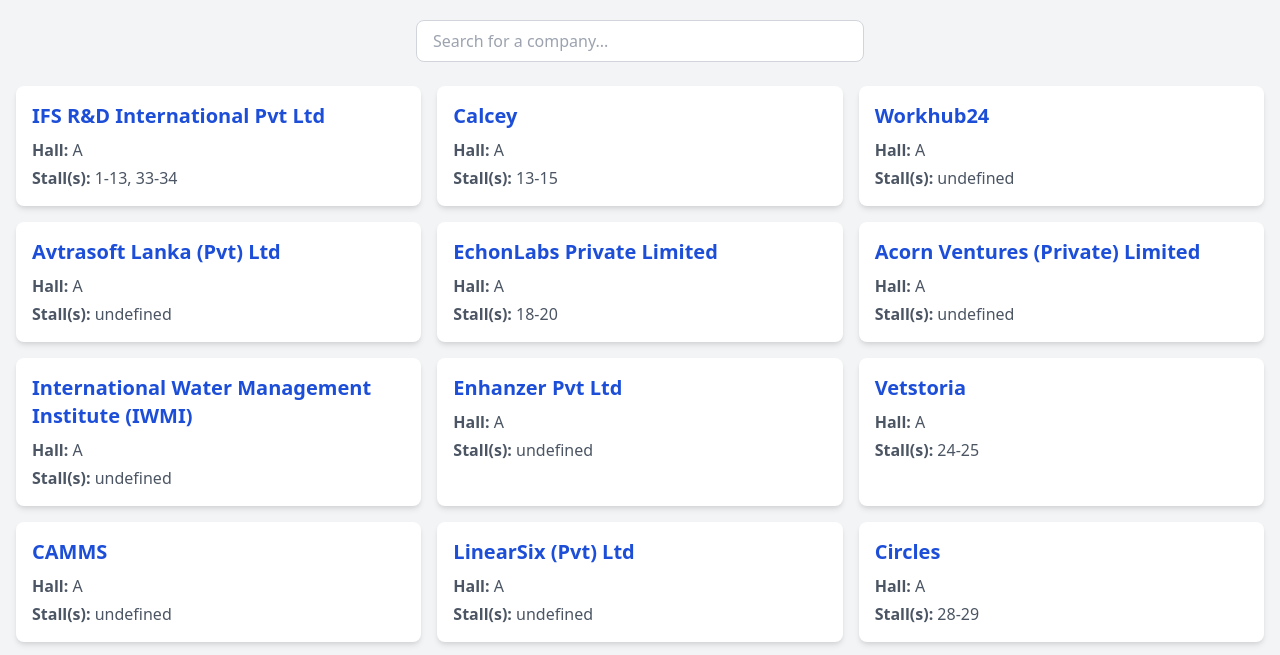
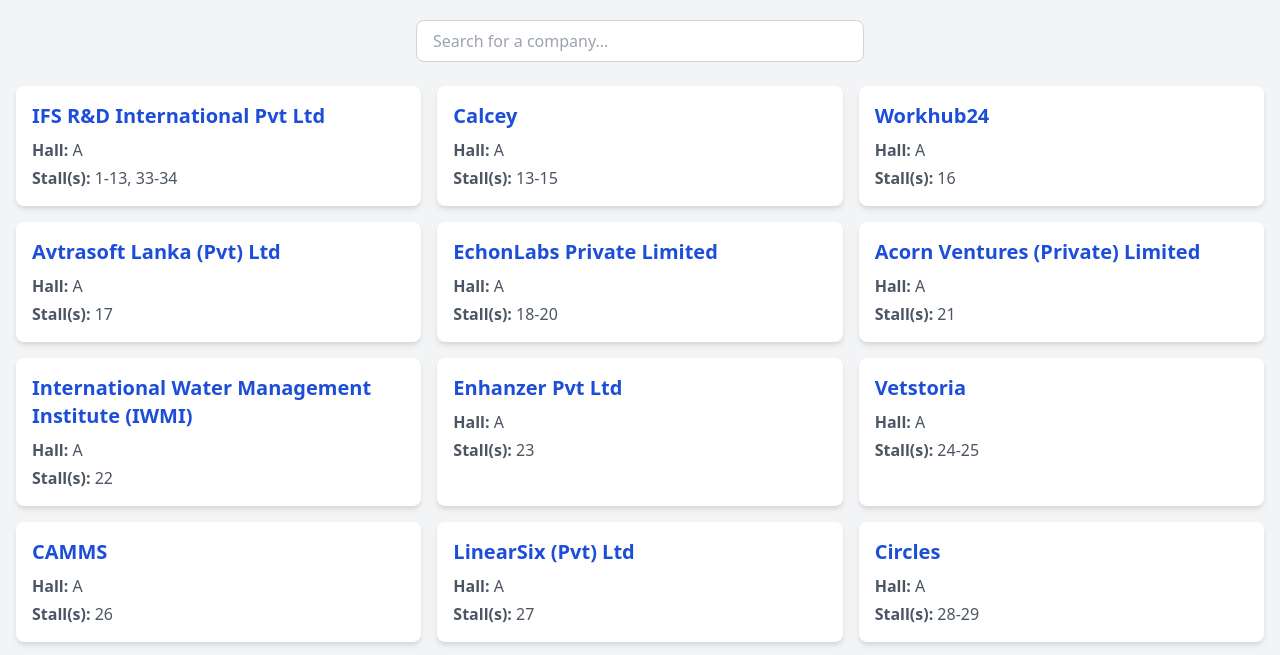
Before and after one commit to Pesa-Rasho/Company-Hall-Finder-IIT-Career-Day, a plain HTML site: page index.html in a window 1280 px wide. Shown: the part 72-727 px from the top of the page. Drawn offline with nearby package versions, Linux system fonts and the light colour scheme.

Commit message:
Update index.html

```diff
--- a/index.html
+++ b/index.html
@@ -107,7 +107,7 @@
             <h2 class="text-xl font-semibold text-blue-700 mb-2">${company.name}</h2>
             <div class="space-y-1">
                 <p class="text-gray-600"><strong>Hall:</strong> ${company.hall}</p>
-                        <p class="text-gray-600"><strong>Stall(s):</strong> ${company.stalls}</p>
+                <p class="text-gray-600"><strong>Stall(s):</strong> ${company.stalls || company.stall}</p>
             </div>
         </div>
     `).join('');
```
Lines whose indentation alone changed are shown as unchanged.
